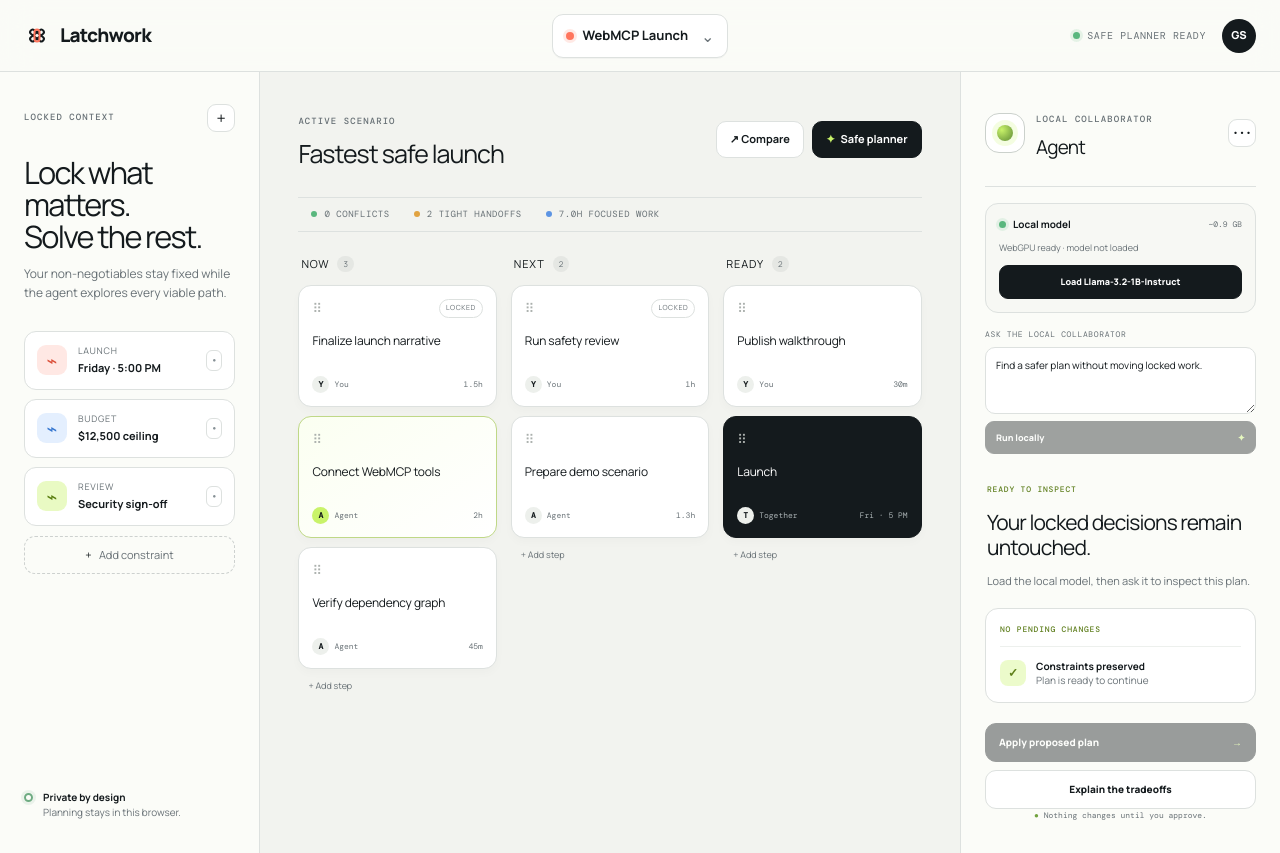
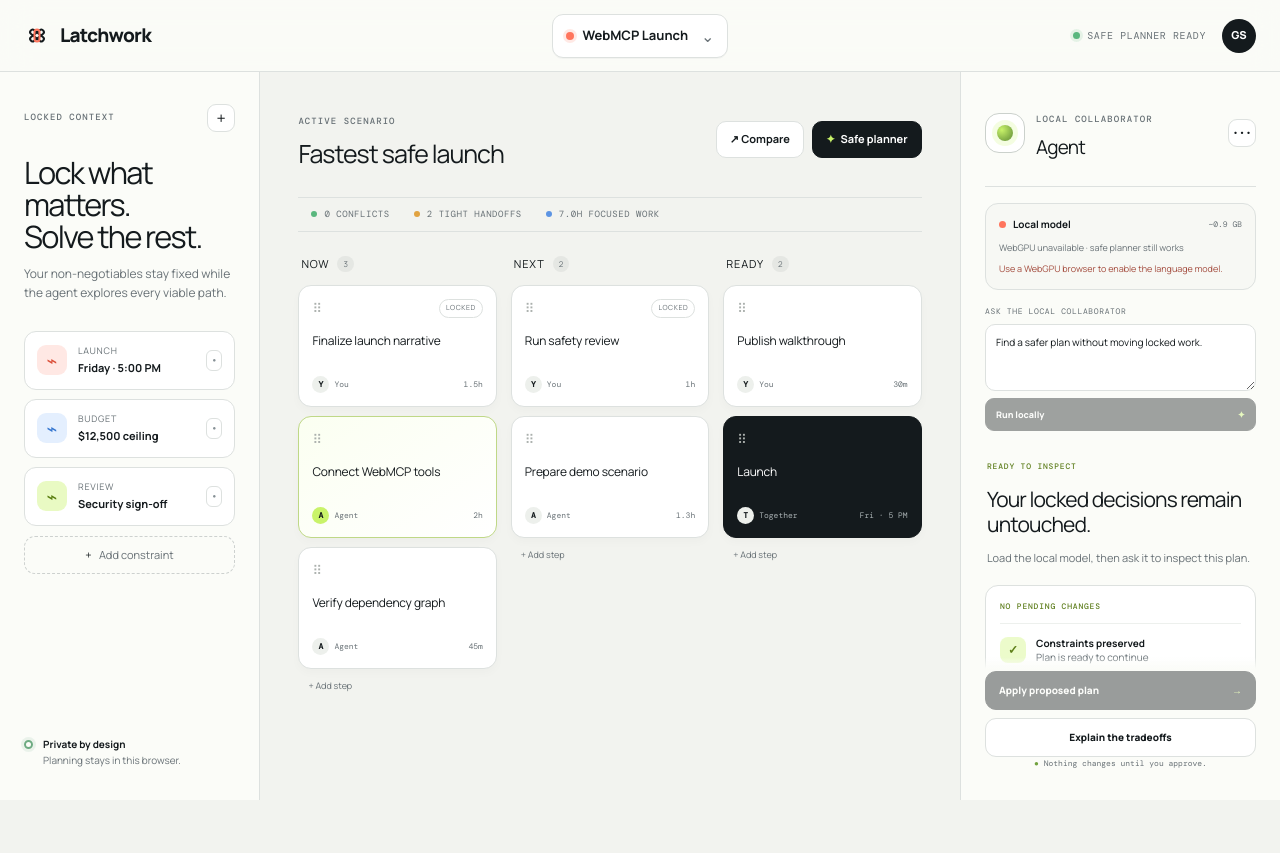
Before and after one commit to gnanam1990/latchwork, a Next.js app: page / in a window 1280 px wide. After the commit the page ends 800 px from the top, so only its background shows below. Built offline with nearby package versions, Linux system fonts and the light colour scheme.

Commit message:
fix: harden local agent readiness gates

```diff
--- a/app/globals.css
+++ b/app/globals.css
@@ -125,11 +125,19 @@
 .move-up { background: rgba(119,174,252,.2); color: #3675ca; }.time-save { background: rgba(201,243,106,.35); color: #5e7f19; }
 .change-row p { margin: 0; font-size: 10px; line-height: 1.45; }.change-row span { color: var(--muted); }
 .approval-box { margin-top: 16px; padding-top: 4px; display: grid; gap: 8px; }
+.approval-footer { margin-top: auto; }
 .approve-button, .explain-button { width: 100%; border-radius: 11px; padding: 11px 13px; font-size: 10px; font-weight: 800; cursor: pointer; }
 .approve-button { border: 1px solid var(--ink); background: var(--ink); color: white; display: flex; justify-content: space-between; }
 .approve-button:disabled { cursor: not-allowed; opacity: .42; }
 .approve-button span { color: var(--lime); }.explain-button { border: 1px solid var(--line); background: white; }
 .approval-note { color: var(--muted); font-family: var(--font-dm-mono), monospace; text-align: center; font-size: 8px; }.approval-note span { color: #71a23e; }
+
+@media (min-width: 1141px) {
+  .workspace { height: calc(100vh - 72px); }
+  .agent-panel { max-height: calc(100vh - 72px); }
+  .approval-footer { position: sticky; bottom: -1px; z-index: 2; padding-top: 10px; background: linear-gradient(180deg, rgba(251,252,248,0), var(--panel) 12px); }
+  .approval-box { margin-top: 0; }
+}
 
 @media (max-width: 1140px) {
   .workspace { grid-template-columns: 220px minmax(520px, 1fr); }
--- a/app/page.tsx
+++ b/app/page.tsx
@@ -65,9 +65,10 @@
   );
 
   useEffect(() => {
-    const updateSupport = () => {
+    const updateSupport = async () => {
+      const isSupported = await supportsWebGpu();
       if (!mountedRef.current) return;
-      if (supportsWebGpu()) {
+      if (isSupported) {
         setModelStatus('idle');
         setModelDetail('WebGPU ready · model not loaded');
       } else {
@@ -75,7 +76,7 @@
         setModelDetail('WebGPU unavailable · safe planner still works');
       }
     };
-    queueMicrotask(updateSupport);
+    queueMicrotask(() => void updateSupport());
   }, []);
 
   useEffect(() => {
@@ -340,11 +341,13 @@
             )}
           </div>
 
-          <div className="approval-box">
-            <button className="approve-button" type="button" onClick={applyProposal} disabled={!workspace.proposal}>Apply proposed plan <span>→</span></button>
-            <button className="explain-button" type="button">Explain the tradeoffs</button>
+          <div className="approval-footer">
+            <div className="approval-box">
+              <button className="approve-button" type="button" onClick={applyProposal} disabled={!workspace.proposal}>Apply proposed plan <span>→</span></button>
+              <button className="explain-button" type="button">Explain the tradeoffs</button>
+            </div>
+            <p className="approval-note"><span>●</span> Nothing changes until you approve.</p>
           </div>
-          <p className="approval-note"><span>●</span> Nothing changes until you approve.</p>
         </aside>
       </section>
     </main>
--- a/lib/webllm-engine.ts
+++ b/lib/webllm-engine.ts
@@ -8,14 +8,23 @@
   text: string;
 }
 
-export function supportsWebGpu(): boolean {
-  return typeof navigator !== 'undefined' && 'gpu' in navigator;
+export async function supportsWebGpu(): Promise<boolean> {
+  if (typeof navigator === 'undefined' || !('gpu' in navigator)) return false;
+  const gpu = (navigator as unknown as {
+    gpu?: { requestAdapter(): Promise<unknown | null> };
+  }).gpu;
+  if (!gpu) return false;
+  try {
+    return Boolean(await gpu.requestAdapter());
+  } catch {
+    return false;
+  }
 }
 
 export async function createBrowserLocalModel(
   onProgress: (report: ModelLoadProgress) => void,
 ): Promise<LocalTextModel> {
-  if (!supportsWebGpu()) throw new Error('WebGPU is unavailable in this browser.');
+  if (!await supportsWebGpu()) throw new Error('WebGPU is unavailable in this browser.');
 
   const { CreateWebWorkerMLCEngine } = await import('@mlc-ai/web-llm');
   const worker = new Worker(new URL('./webllm.worker.ts', import.meta.url), { type: 'module' });
```
Also changed, not shown: 2 other files (tests, documents, lock files or other folders).
